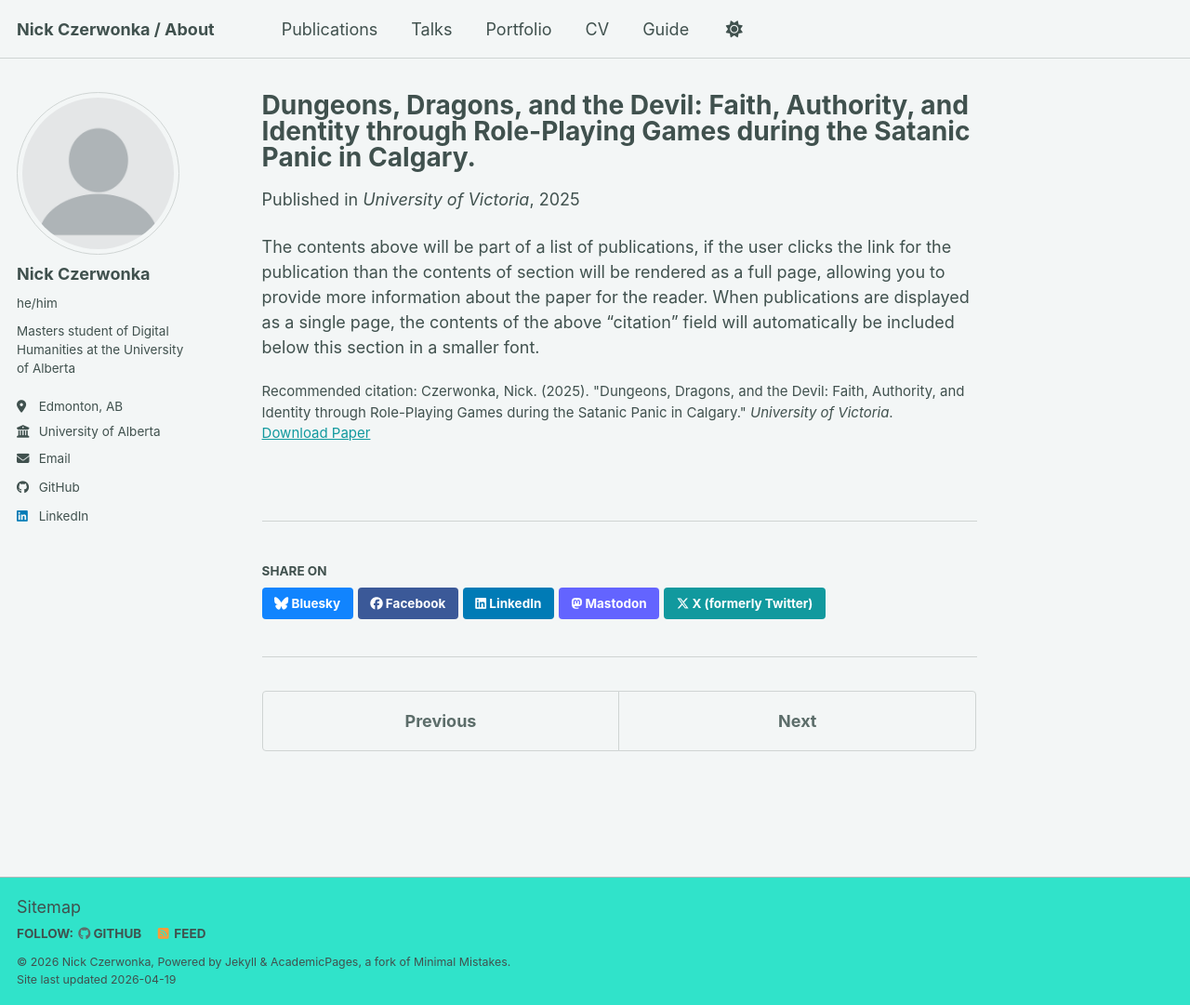
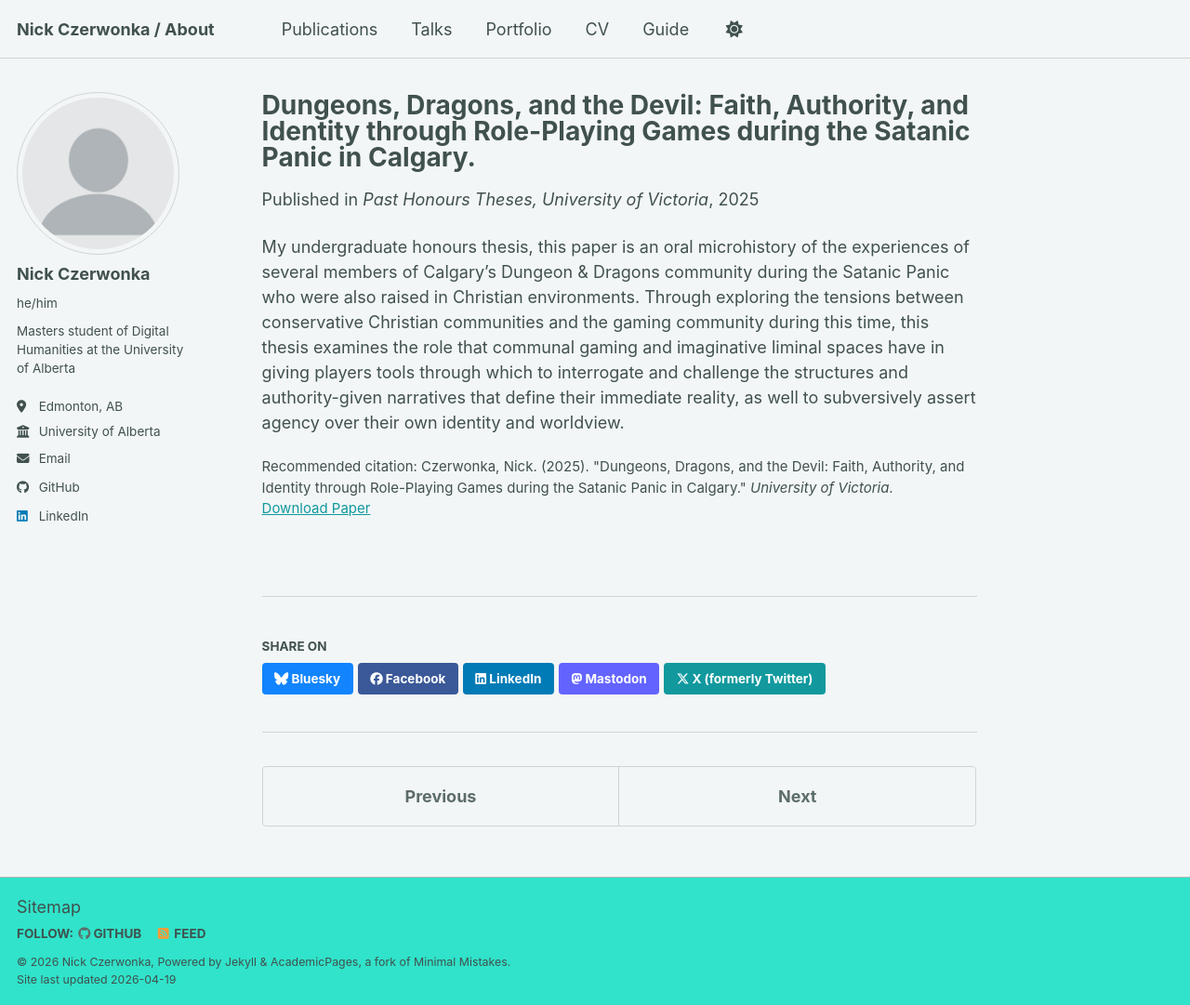
Before and after one commit to nczerwonka/portfolio, a Jekyll site: the page built from _publications/2009-10-01-paper-title-number-1.md, in a window 1280 px wide and 1081 px high. Shown: the whole window at 93% size. Built offline with Jekyll 4.4.1, drawn with Linux system fonts in a browser that asks for light colours; a script bundle is joined from its source files by our own code; library files that are not in the unit come from our copies.

Commit message:
Update 2009-10-01-paper-title-number-1.md

```diff
--- a/_publications/2009-10-01-paper-title-number-1.md
+++ b/_publications/2009-10-01-paper-title-number-1.md
@@ -5,8 +5,14 @@ category: manuscripts
 permalink: /publication/2025-04-01-undergradthesis
 excerpt: 'This paper is an oral history which examines the relationship between role-playing and personal agency during the Satanic Panic.'
 date: 2025-04-01
-venue: 'University of Victoria'
+venue: 'Past Honours Theses, University of Victoria'
 paperurl: 'https://www.uvic.ca/humanities/history/assets/docs/honours-thesis-nick-czerwonka.pdf'
 citation: 'Czerwonka, Nick. (2025). &quot;Dungeons, Dragons, and the Devil: Faith, Authority, and Identity through Role-Playing Games during the Satanic Panic in Calgary.&quot; <i>University of Victoria</i>.'
 ---
-The contents above will be part of a list of publications, if the user clicks the link for the publication than the contents of section will be rendered as a full page, allowing you to provide more information about the paper for the reader. When publications are displayed as a single page, the contents of the above "citation" field will automatically be included below this section in a smaller font.
+My undergraduate honours thesis, this paper is an oral microhistory of the experiences of several members of Calgary's
+Dungeon & Dragons community during the Satanic Panic who were also raised in Christian environments.
+Through exploring the tensions between conservative Christian communities and the gaming community
+during this time, this thesis examines the role that communal gaming and imaginative liminal spaces
+have in giving players tools through which to interrogate and challenge the structures and authority-given
+narratives that define their immediate reality, as well to subversively assert agency over their own identity
+and worldview.
```
